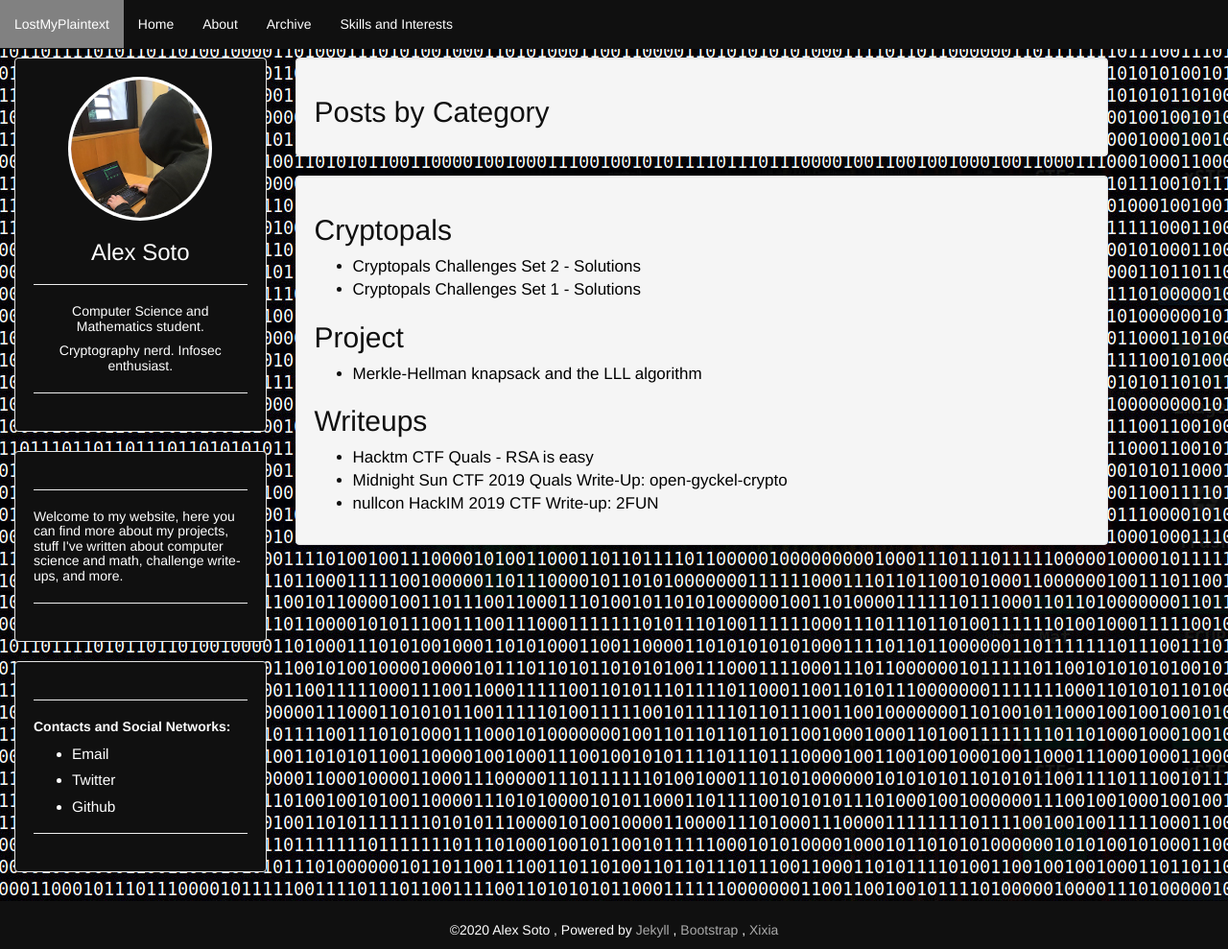
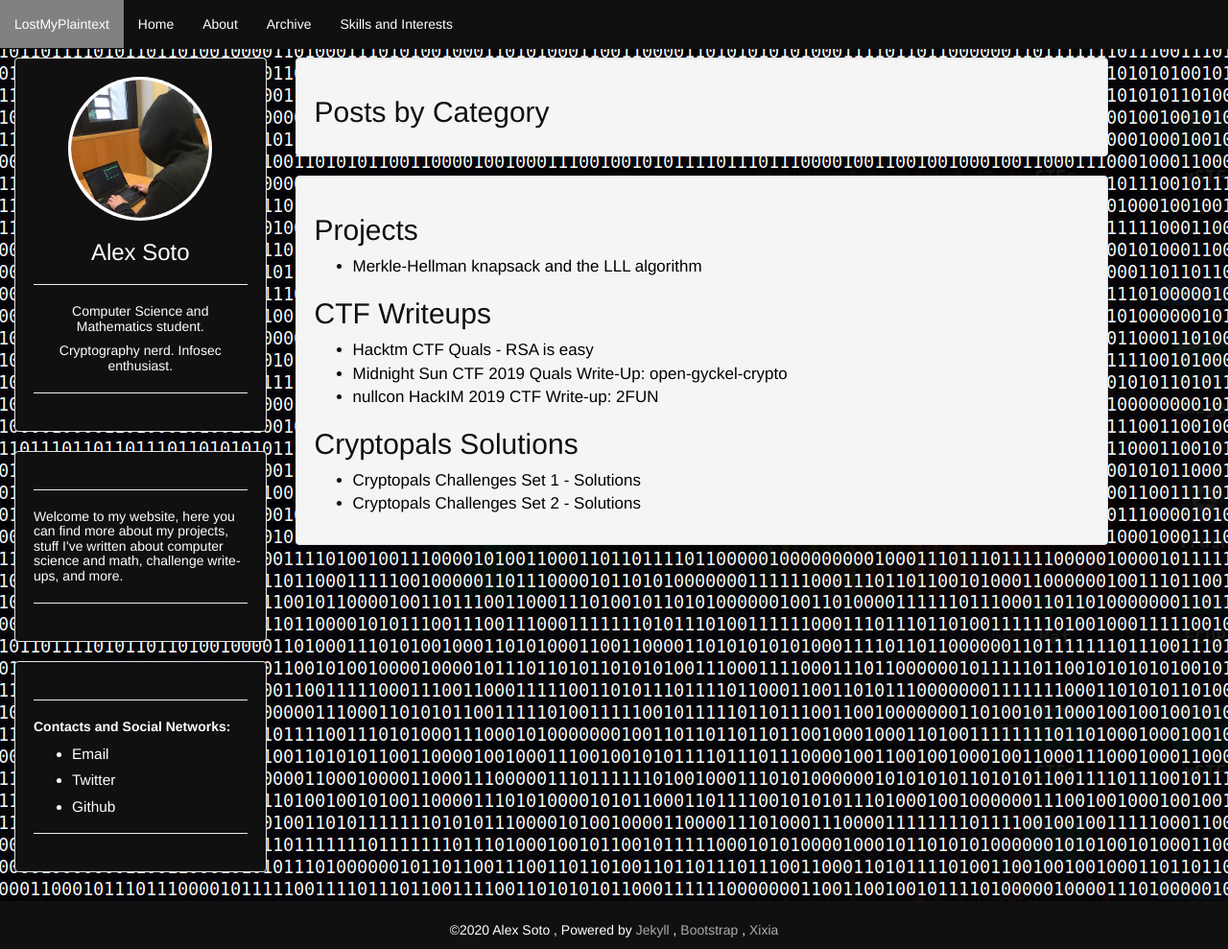
Before and after one commit to 0xA2/0xA2.github.io, a Jekyll site: the page built from archive.html, in a window 1280 px wide and 989 px high. Shown: the whole window at 96% size. Built offline with Jekyll 4.4.1, drawn with Linux system fonts in a browser that asks for light colours.

Commit message:
Update archive.html

```diff
--- a/archive.html
+++ b/archive.html
@@ -5,19 +5,19 @@ layout: default
 <div class="well article"><h2>Posts by Category</h2></div>
 
 <div class="well article">
-{% assign sortedcategories = site.categories | sort %}
-{% for category in sortedcategories %}
-    <h2>{{ category[0] | capitalize }}</h2>
-    <ul>
-        {% assign pages_list = category[1] %}
-        {% for node in pages_list %}
-            {% if node.title != null %}
-            {% if group == null or group == node.group %}
-                <li></span><a href="{{ site.baseurl}}{{ node.url }}"> {{ node.title }}</a></li>
-            {% endif %}
-            {% endif %}
-        {% endfor %}
-        {% assign pages_list = nil %}
-    </ul>
-{% endfor %}
+<h2>Projects</h2>
+<ul>
+    <li><a href="https://lostmyplaintext.com/project/2020/03/30/Merkle-Hellman-Knapsack-and-LLL.html">Merkle-Hellman knapsack and the LLL algorithm</a></li>
+</ul>
+<h2>CTF Writeups</h2>
+<ul>
+    <li><a href="https://lostmyplaintext.com/writeups/2020/02/04/hacktmCTF_RSAisEasy.html">Hacktm CTF Quals - RSA is easy</a></li>
+    <li><a href="https://lostmyplaintext.com/writeups/2019/04/08/MidnightSunCTF2019.html">Midnight Sun CTF 2019 Quals Write-Up: open-gyckel-crypto</a></li>
+    <li><a href="https://lostmyplaintext.com/writeups/2019/03/09/nullcon-2019-CTF-Write-up-2FUN.html">nullcon HackIM 2019 CTF Write-up: 2FUN</a></li>
+</ul>
+<h2>Cryptopals Solutions</h2>
+<ul>
+    <li><a href="https://lostmyplaintext.com/cryptopals/2020/01/23/CryptopalSet1.html">Cryptopals Challenges Set 1 - Solutions</a></li>
+    <li><a href="https://lostmyplaintext.com/cryptopals/2020/02/16/CryptopalSet2.html">Cryptopals Challenges Set 2 - Solutions</a></li>
+</ul>
 </div>
```
